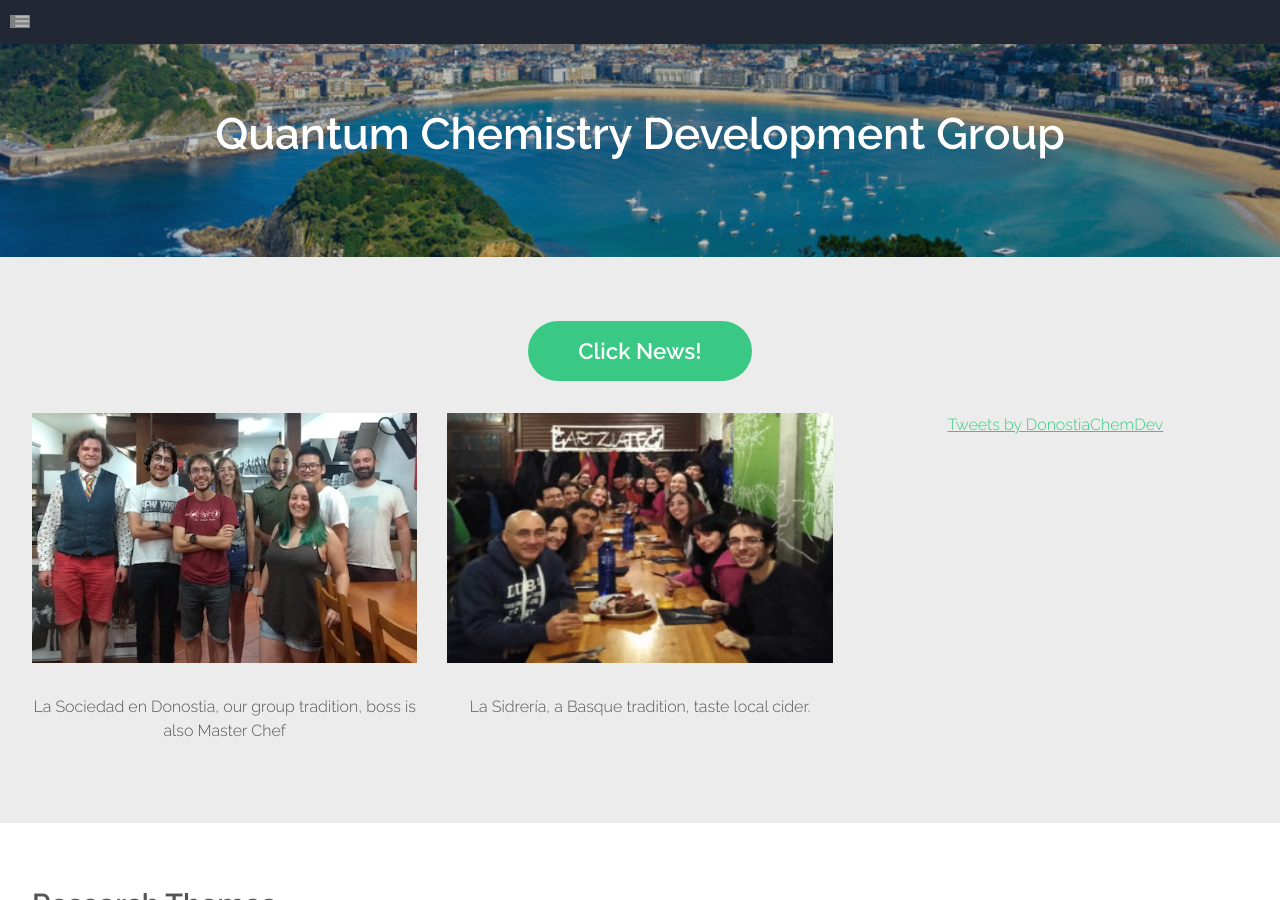
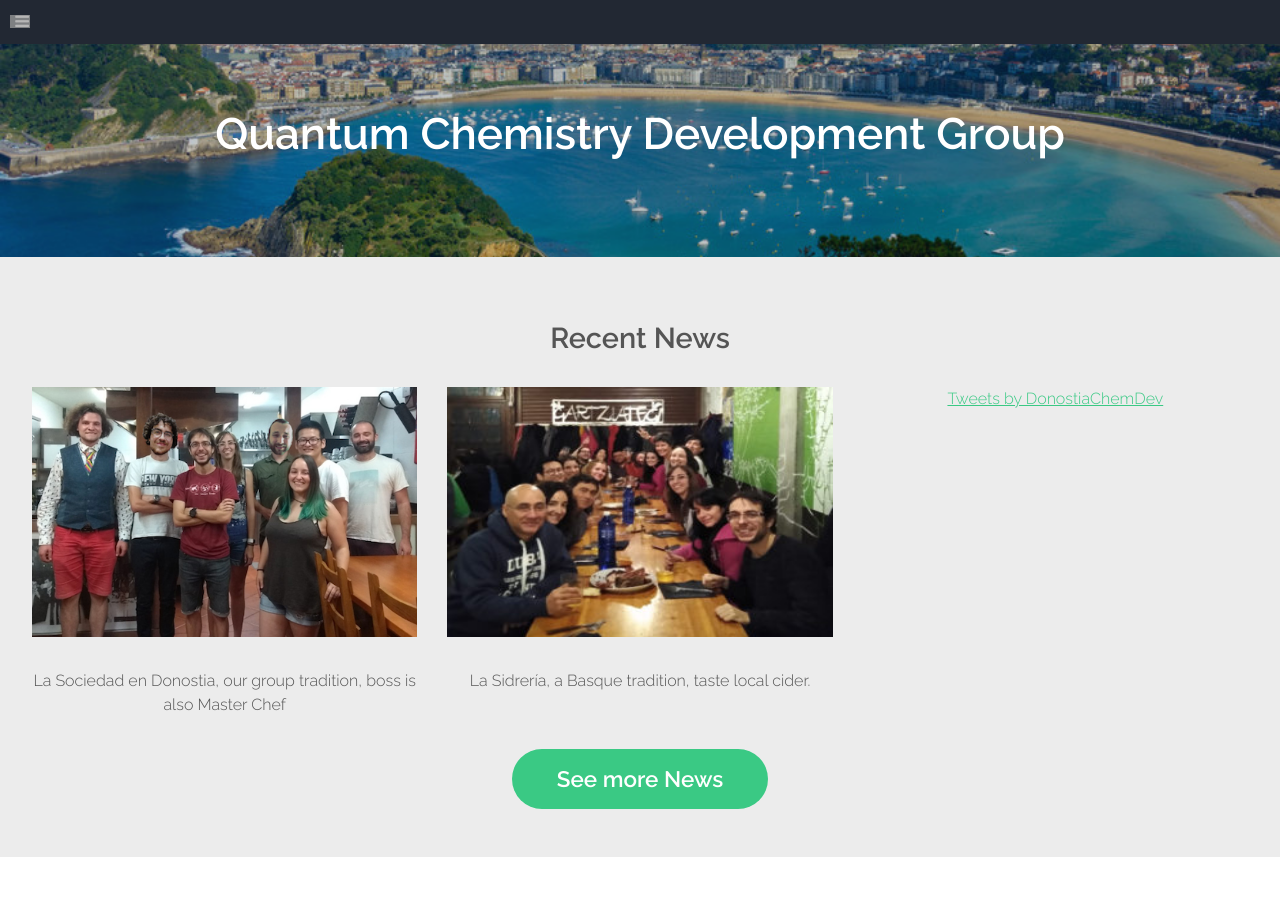
Before and after one commit to old-jekyll-templates/Horizons-Jekyll-Theme, a Jekyll site: the page built from index.html, in a window 1280 px wide and 900 px high. Built offline with Jekyll 4.4.1, drawn with Linux system fonts in a browser that asks for light colours; the list of posts is cut into pages by our own code; comment, search, counter and statistics services are not loaded; grey boxes are pictures that could not be loaded.

Commit message:
Update landing.html

```diff
--- a/_layouts/landing.html
+++ b/_layouts/landing.html
@@ -32,7 +32,7 @@ layout: default
 			<div class="wrapper style2">
 				<section class="container">
 					<header class="major">
-				        <a href="{{ site.baseurl }}/blog" class="button alt">Click News!</a>
+				                <h2>Recent News</h2>
 						<!-- <span class="byline">Mauris vulputate dolor sit amet nibh</span>  -->
 					</header>
 					<div class="row no-collapse-1">
@@ -51,7 +51,7 @@ layout: default
 						</section>
 
 					</div>
-
+                                             <a href="{{ site.baseurl }}/blog" class="button alt">See more News</a>
 				</section>
 			</div>
 
```
